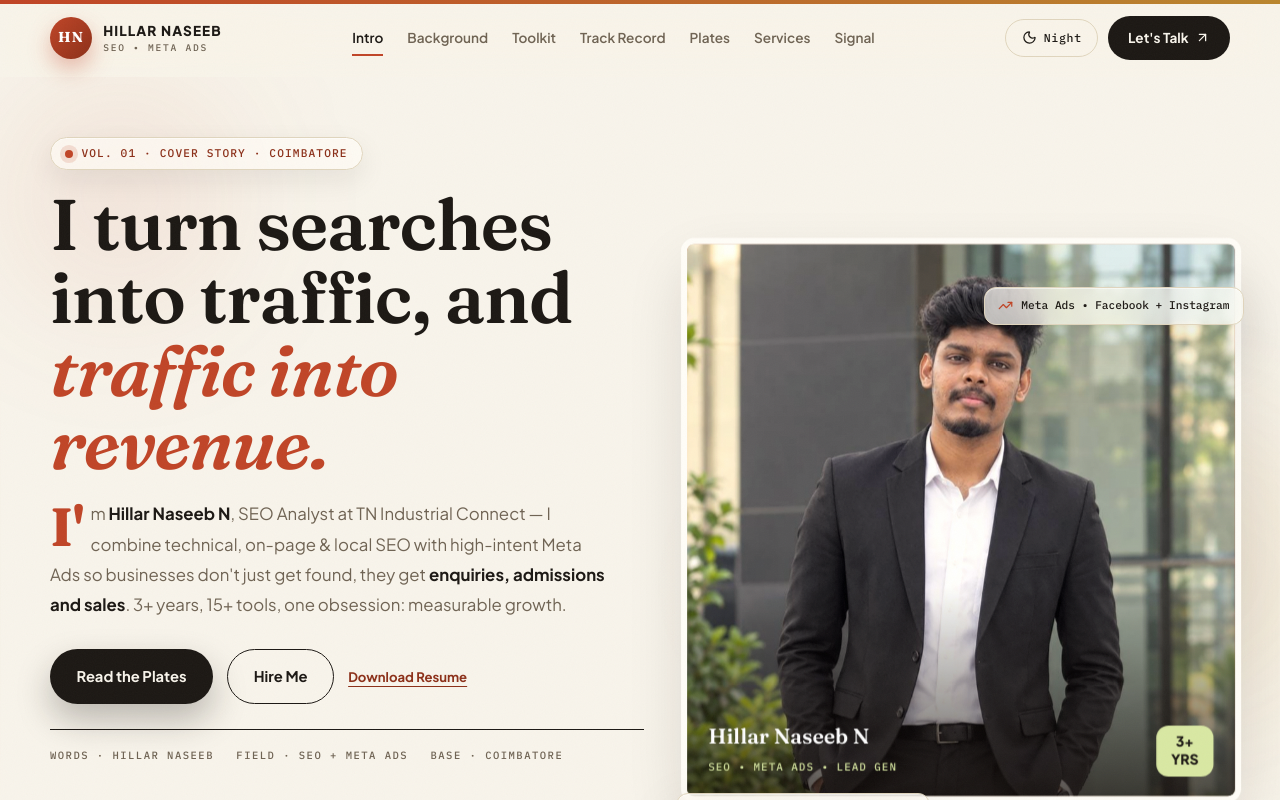
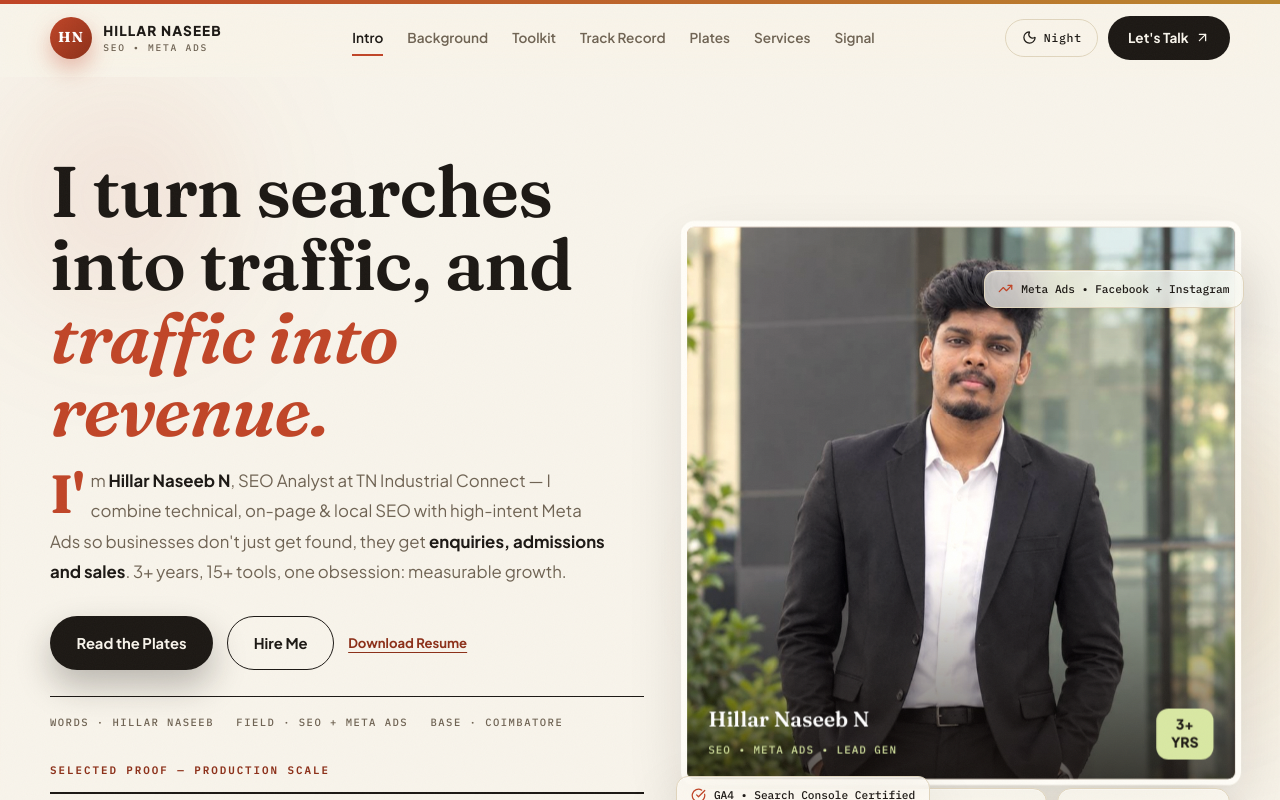
Before and after one commit to MCSK100/HillarNaseebPortfolio, a React (Vite) app: page / in a window 1280 px wide. Shown: the top 800 px of the page. Built offline with nearby package versions, Linux system fonts and the light colour scheme; the HTML template or start-up script is replaced by a standard one.

Commit message:
Remove hero cover-story badge

```diff
--- a/src/App.jsx
+++ b/src/App.jsx
@@ -241,7 +241,6 @@ function App() {
           <div className="hero-grid">
             <motion.div initial={{ opacity: 0, y: 26 }} animate={{ opacity: 1, y: 0 }} transition={{ duration: 0.7, ease: 'easeOut' }}>
               <motion.div style={px({ y: copyY, opacity: copyOpacity })}>
-              <span className="badge"><span className="badge-dot" /> VOL. 01 · COVER STORY · COIMBATORE</span>
               <h1 className="hero-title">
                 I turn searches into traffic, and <em className="serif-accent">traffic into revenue.</em>
               </h1>
```
